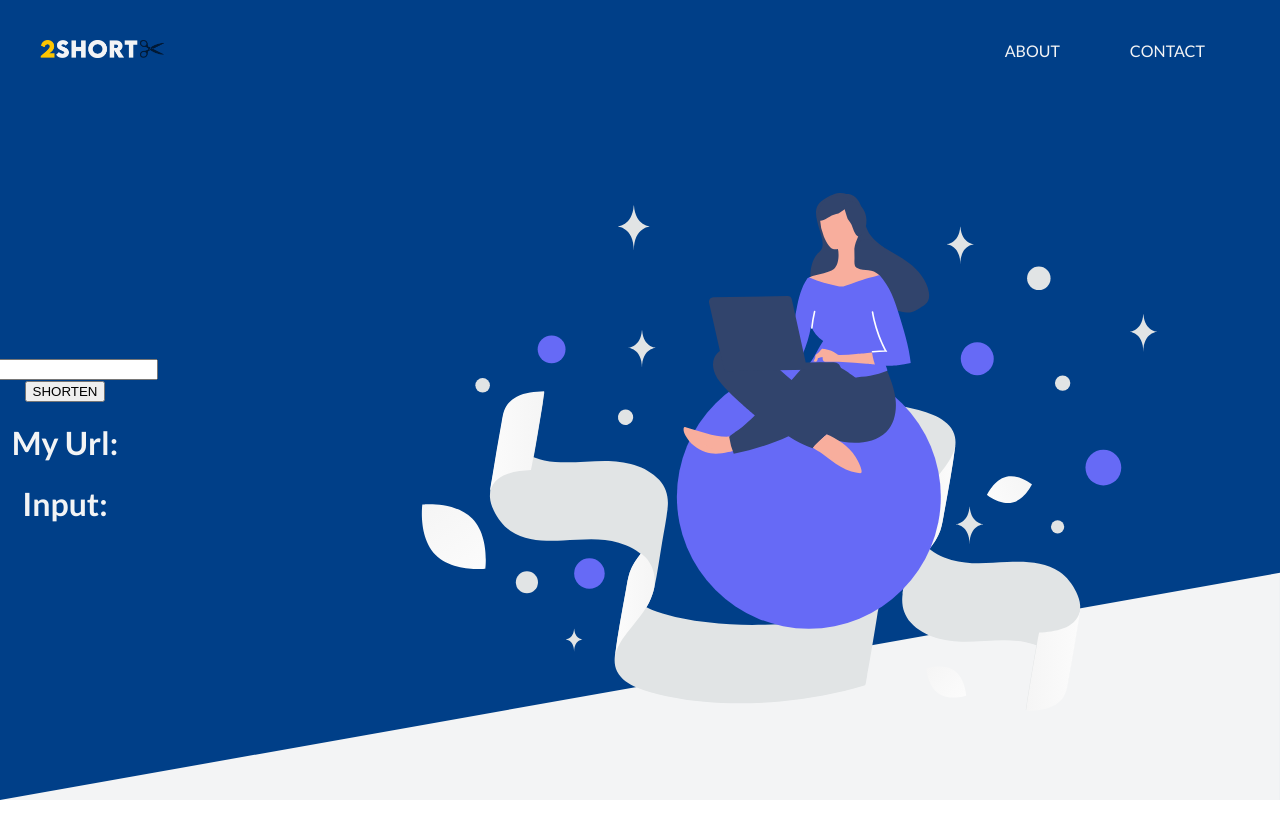
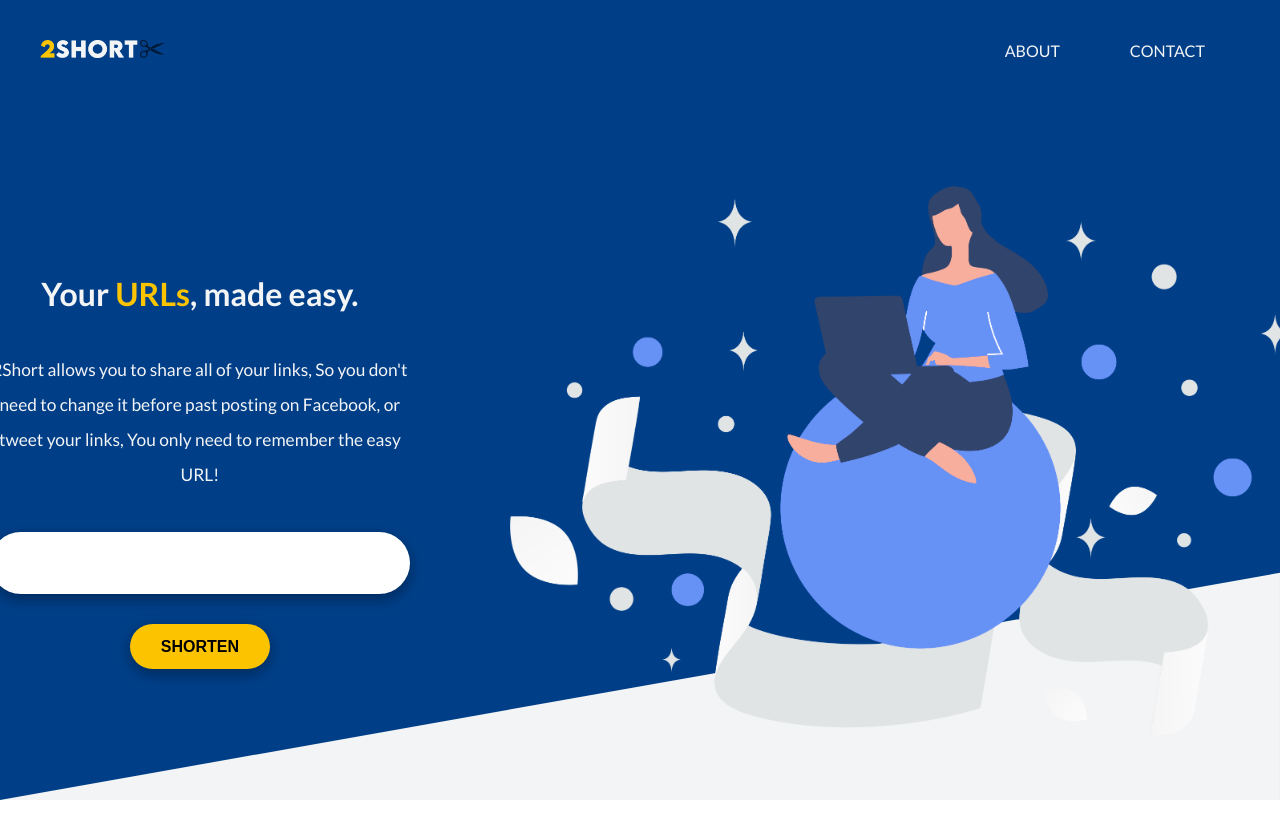
Before and after one commit to alessandrojuza/2short, a React (Create React App) app: page / in a window 1280 px wide. Shown: the top 821 px of the page. Built offline with nearby package versions, Linux system fonts and the light colour scheme.

Commit message:
Completed first page layout

```diff
--- a/src/components/Shortener.js
+++ b/src/components/Shortener.js
@@ -1,7 +1,7 @@
 import { React, useState } from "react";
 import "../styles/Shortener.scss";
 import axios from "axios";
-import mainImage from "../img/main-image.svg";
+import mainImage from "../img/main-image.png";
 
 const Shortener = () => {
   const getShortenedUrl = () => {
@@ -17,10 +17,18 @@ const Shortener = () => {
   return (
     <div className="shortener">
       <div className="text-container">
+        <h1>
+          Your <span className="text-urls">URLs</span>, made easy.
+        </h1>
+        <p className="description-text">
+          2Short allows you to share all of your links, So you don't need to
+          change it before past posting on Facebook, or tweet your links, You
+          only need to remember the easy URL!
+        </p>
         <input type="text" onChange={(e) => setOriginalUrl(e.target.value)} />
         <button onClick={getShortenedUrl}>SHORTEN</button>
-        <h1>My Url: {shortenedUrl}</h1>
-        <h1>Input: {originalUrl}</h1>
+        {/* <h1>My Url: {shortenedUrl}</h1>
+        <h1>Input: {originalUrl}</h1> */}
       </div>
       <img src={mainImage} alt="main image" className="main-image" />
     </div>
--- a/src/styles/Shortener.scss
+++ b/src/styles/Shortener.scss
@@ -3,8 +3,72 @@
   justify-content: center;
   align-items: center;
 
-  img {
-    height: 700px;
-    padding-left: 100px;
+  height: 90vh;
+
+  .text-container {
+    display: flex;
+    justify-content: center;
+    align-items: center;
+    flex-direction: column;
+
+    width: 420px;
+
+    .text-urls {
+      color: #fcc400;
+    }
+
+    .description-text {
+      font-weight: 500;
+      font-size: 13pt;
+      line-height: 35px;
+
+      margin-bottom: 40px;
+    }
+
+    img {
+      height: 700px;
+      // padding-left: 100px;
+    }
+
+    input {
+      height: 60px;
+      width: 400px;
+      border: none;
+      border-radius: 150px;
+
+      font-family: "Lato", sans-serif;
+      margin-bottom: 30px;
+      font-size: 18pt;
+      text-align: center;
+      padding-right: 10px;
+      padding-left: 10px;
+
+      box-shadow: rgba(0, 0, 0, 0.35) 0px 5px 15px;
+    }
+
+    input:focus {
+      outline: none;
+    }
+
+    button {
+      box-shadow: rgba(0, 0, 0, 0.35) 0px 5px 15px;
+      height: 45px;
+      width: 140px;
+      background: #fcc400;
+      font-weight: 600;
+      font-size: 12pt;
+      border-radius: 150px;
+      border: none;
+      transition: background 0.5s;
+    }
+
+    button:hover {
+      background: #cfa301;
+      cursor: pointer;
+    }
+  }
+  .main-image {
+    height: 550px;
+    margin-left: 100px;
   }
 }
```
Also changed, not shown: src/img/main-image.png (added).
